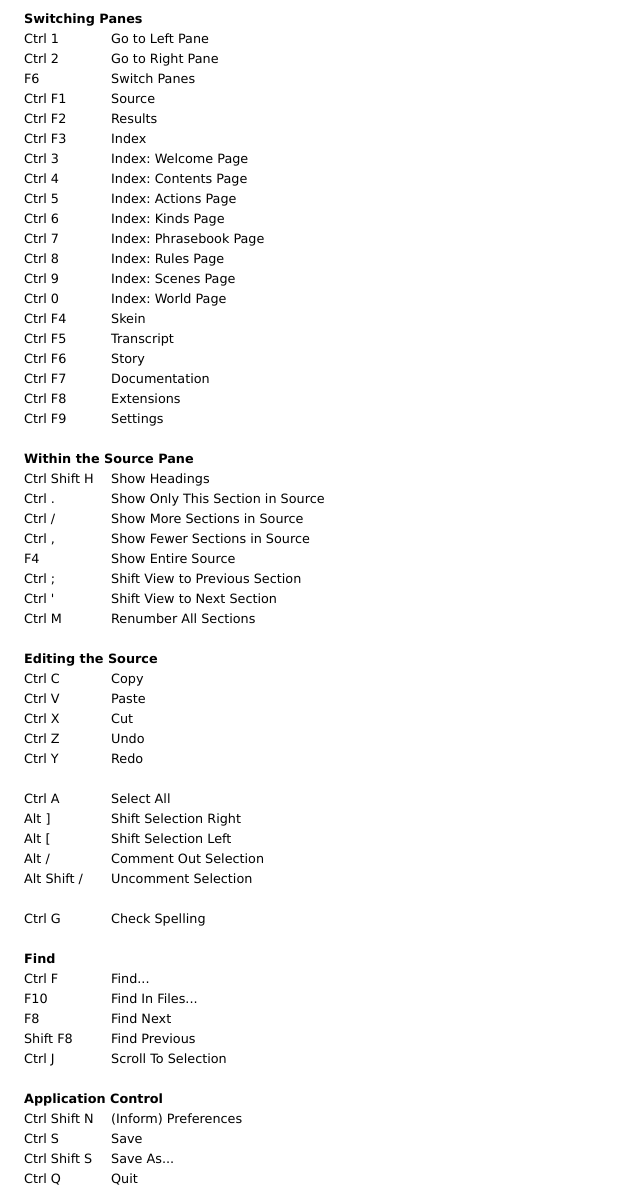
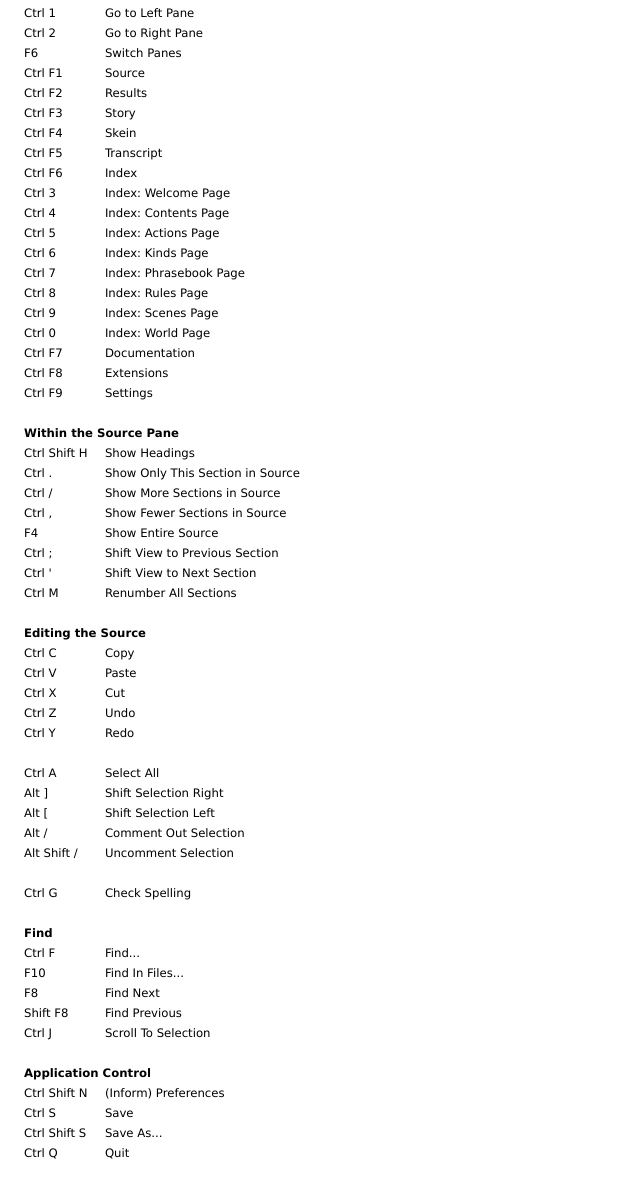
Before and after one commit to DavidKinder/Windows-Inform7, a plain HTML site: page Build/Documentation/windows/AdviceKeyboardShortcuts.html in a window 1280 px wide. Shown: the part 326-1523 px from the top of the page, without its empty margins (0-640 px from the left). After the commit the page ends 1497 px from the top, so only its background shows below. Drawn offline with Linux system fonts and the light colour scheme; files that its build step writes are made by us from their sources.

Commit message:
Update index shortcuts

```diff
--- a/Build/Documentation/windows/AdviceKeyboardShortcuts.html
+++ b/Build/Documentation/windows/AdviceKeyboardShortcuts.html
@@ -7,7 +7,7 @@
     th,td
     {
         text-align: left;
-        font-size: 80%;
+        font-size: 90%;
         padding: 0px;
     }
     table
@@ -17,7 +17,7 @@
 </style>
 <title>Keyboard Shortcuts</title>
 </head>
-<body class="paper papertint">
+<body class="paper papertint"><font size=2>
 
 <!-- START IGNORE -->
 <p class="sectionheading">Keyboard Shortcuts</p>
@@ -44,7 +44,11 @@
   <tr><td>F6</td><td>Switch Panes</td></tr>
   <tr><td>Ctrl F1</td><td>Source</td></tr>
   <tr><td>Ctrl F2</td><td>Results</td></tr>
-  <tr><td>Ctrl F3</td><td>Index</td></tr>
+  <tr><td>Ctrl F3</td><td>Story</td></tr>
+  <tr><td>Ctrl F4</td><td>Skein</td></tr>
+  <tr><td>Ctrl F5</td><td>Transcript</td></tr>
+  <!--<tr><td>F4</td><td>Testing</td></tr>-->
+  <tr><td>Ctrl F6</td><td>Index</td></tr>
   <tr><td>Ctrl 3</td><td>Index: Welcome Page</td></tr>
   <tr><td>Ctrl 4</td><td>Index: Contents Page</td></tr>
   <tr><td>Ctrl 5</td><td>Index: Actions Page</td></tr>
@@ -53,10 +57,6 @@
   <tr><td>Ctrl 8</td><td>Index: Rules Page</td></tr>
   <tr><td>Ctrl 9</td><td>Index: Scenes Page</td></tr>
   <tr><td>Ctrl 0</td><td>Index: World Page</td></tr>
-  <!--<tr><td>F4</td><td>Testing</td></tr>-->
-  <tr><td>Ctrl F4</td><td>Skein</td></tr>
-  <tr><td>Ctrl F5</td><td>Transcript</td></tr>
-  <tr><td>Ctrl F6</td><td>Story</td></tr>
   <tr><td>Ctrl F7</td><td>Documentation</td></tr>
   <tr><td>Ctrl F8</td><td>Extensions</td></tr>
   <tr><td>Ctrl F9</td><td>Settings</td></tr>
@@ -102,12 +102,10 @@
 
   <tr><td>Ctrl Shift N</td><td>(Inform) Preferences</td></tr>
   <tr><td>Ctrl S</td><td>Save</td></tr>
-  <tr><td>Ctrl Shift S</td><td>Save As...</td></tr>-->
+  <tr><td>Ctrl Shift S</td><td>Save As...</td></tr>
   <!--<tr><td>&#8984;P</td><td>Print</td></tr>-->
   <!--<tr><td>⇧&#8984;P</td><td>Page Setup</td></tr>-->
   <tr><td>Ctrl Q</td><td>Quit</td></tr>
-
-  </td></tr>
 </table>
 
 <!-- END IGNORE -->
```
